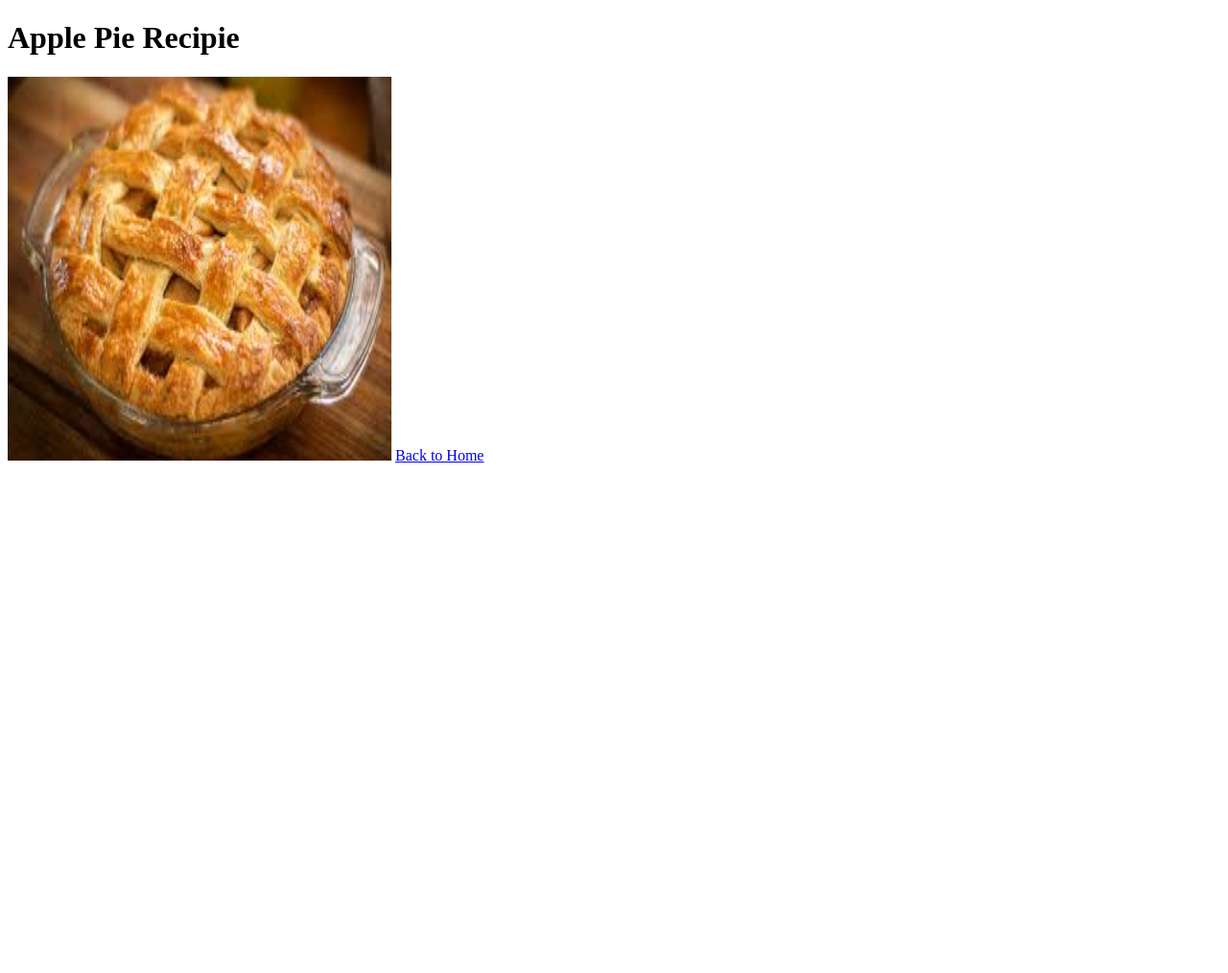
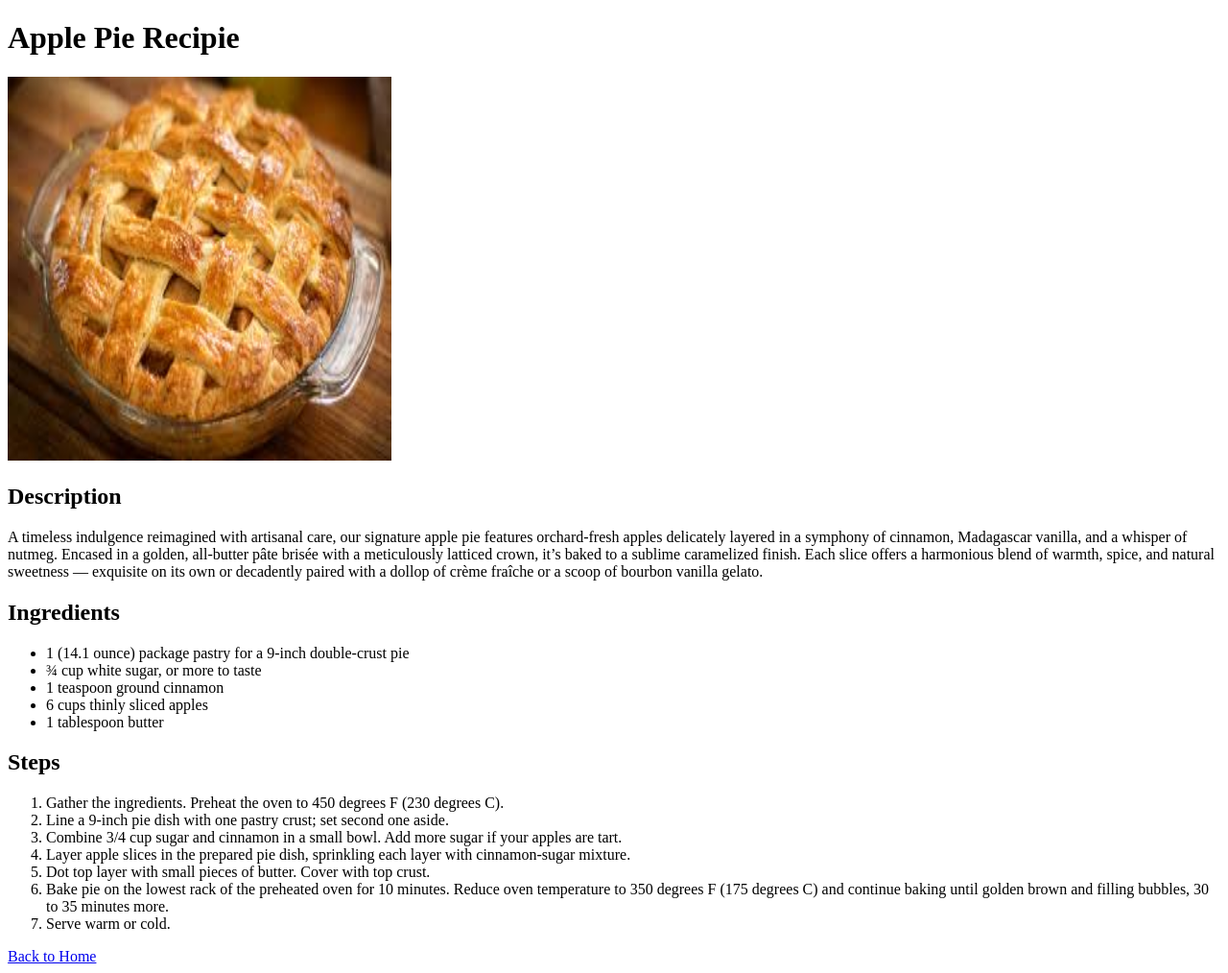
Before and after one commit to gamingdemonking/odin-recipes, a plain HTML site: page recipes/apple.html in a window 1280 px wide. Shown: the whole page at 96% size. Before the commit the page ends 800 px from the top, so only its background shows below. Drawn offline with Linux system fonts and the light colour scheme.

Commit message:
Add Description, Ingredients, Steps to Recipies
Without the right description, ingredient and steps to prepare,
a recipie is incomplete

```diff
--- a/recipes/apple.html
+++ b/recipes/apple.html
@@ -10,6 +10,30 @@
 <body>
     <h1>Apple Pie Recipie</h1>
     <img src="../images/applePie.jpeg" alt="Apple Pie with Brownish finish on the top" height="400" width="400">
+    <h2>Description</h2>
+    <p>A timeless indulgence reimagined with artisanal care, our signature apple pie features orchard-fresh apples
+        delicately layered in a symphony of cinnamon, Madagascar vanilla, and a whisper of nutmeg. Encased in a golden,
+        all-butter pâte brisée with a meticulously latticed crown, it’s baked to a sublime caramelized finish. Each
+        slice offers a harmonious blend of warmth, spice, and natural sweetness — exquisite on its own or decadently
+        paired with a dollop of crème fraîche or a scoop of bourbon vanilla gelato.</p>
+    <h2>Ingredients</h2>
+    <ul>
+        <li>1 (14.1 ounce) package pastry for a 9-inch double-crust pie</li>
+        <li>¾ cup white sugar, or more to taste</li>
+        <li>1 teaspoon ground cinnamon</li>
+        <li>6 cups thinly sliced apples</li>
+        <li>1 tablespoon butter</li>
+    </ul>
+    <h2>Steps</h2>
+    <ol>
+        <li>Gather the ingredients. Preheat the oven to 450 degrees F (230 degrees C).</li>
+        <li>Line a 9-inch pie dish with one pastry crust; set second one aside.</li>
+        <li>Combine 3/4 cup sugar and cinnamon in a small bowl. Add more sugar if your apples are tart.</li>
+        <li>Layer apple slices in the prepared pie dish, sprinkling each layer with cinnamon-sugar mixture.</li>
+        <li>Dot top layer with small pieces of butter. Cover with top crust.</li>
+        <li>Bake pie on the lowest rack of the preheated oven for 10 minutes. Reduce oven temperature to 350 degrees F (175 degrees C) and continue baking until golden brown and filling bubbles, 30 to 35 minutes more.</li>
+        <li>Serve warm or cold.</li>
+    </ol>
     <a href="../index.html" target="_blank" rel="norefferer noopener">Back to Home</a>
 </body>
 
```
